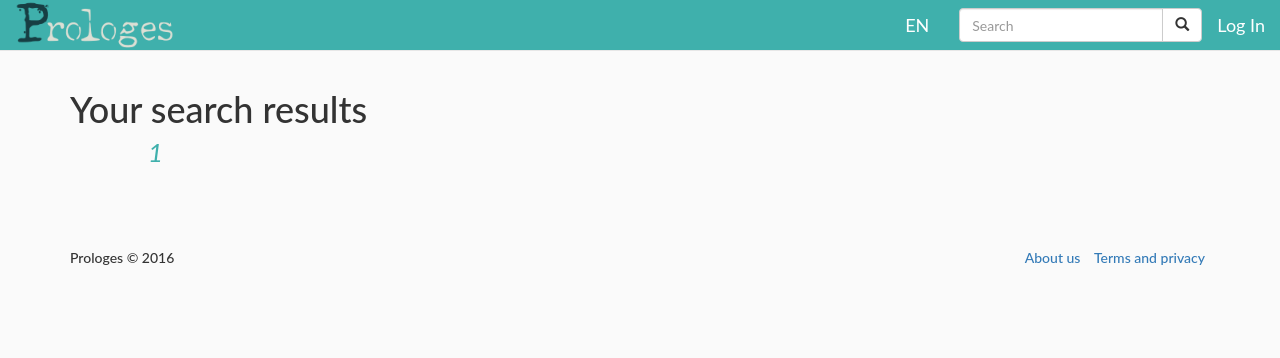
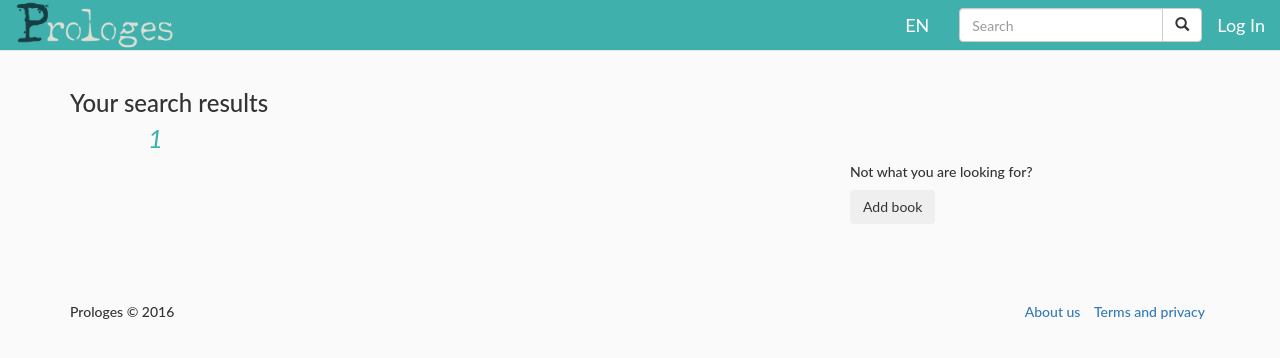
Before and after one commit to jscasca/prlg_web, a PHP site: page /something/en/search.php?q=1 in a window 1280 px wide. Shown: the top 358 px of the page. Run offline with PHP 8.4, Linux system fonts and the light colour scheme; data that the repository does not hold is empty.

Commit message:
Add modal for book request

```diff
--- a/en/search.php
+++ b/en/search.php
@@ -18,7 +18,7 @@ session_start();
 
 	<!-- -->
 	<div class="container">
-		<h1 class="Section-title no-padding">Your search results</h1>
+		<h3 class="Section-title no-padding">Your search results</h1>
 		<span id="search-title" class="search-title"></span>
 
 		<div class="result-cards">
@@ -56,26 +56,100 @@ session_start();
 
 				<!-- Google Results -->
 				<div class="col-md-4">
-
+					<div id="not-found">
+						<h5>Not what you are looking for?</h5>
+						<button class="btn Results-button" onclick="(function(){$('#book-request-modal').modal('show');})()";>Add book</button>
+						<!--<button class="btn Results-button">Add author</button>-->
+					</div>
 				</div>
 			</div>
-			<div class="row">
+			<!-- Modal dialog for book request-->
+			<div id="book-request-modal" class="modal fade">
+				<div class="modal-dialog modal-sm">
+					<div class="modal-content">
+						<form action="../php/submit/customBookRequest.php" method="POST" class="book-request-form" id="book-request-form">
+						<div class="modal-header">
+							<button type="button" class="close" data-dismiss="modal" aria-hidden="true">&times;</button>
+							<h3 class="modal-title"><span id="modal-title-placeholder">Request a book!</span></h3>
+						</div>
+						<div class="modal-body">
+						<div class="form-group">
+							<div class="form-group">
+								<label for="requestTitle">Title</label>
+								<input type="text" class="form-control" id="requestTitle" name="title" placeholder="Title" />
+							</div>
+							<div class="form-group">
+								<label for="requestAuthors">Authors</label>
+								<div id="requestAuthors">
+									<div class="form-group">
+										<input type="text" class="form-control request-author" id="requestAuthors" name="author[]" placeholder="Author" />
+									</div>
+									<div class="form-group">
+										<input type="text" class="form-control request-author" id="requestAuthors" name="author[]" placeholder="Author" />
+									</div>
+								</div>
+							</div>
+							<div class="form-group">
+								<label>
+								Language
+									<select name="language" >
+										<option value="en">ENG</option>
+										<option value="es">ESP</option>
+										<option value="fr">ITA</option>
+										<option value="it">FRA</option>
+										<option value="jp">JAP</option>
+									</select>
+								</label>
+							</div>
+						</div>
+							<!--
+								<div>
+									<h5>Title</h5>
+									<input name="title" class="request-form-title">
+									<h5>Authors</h5>
+									<div>
+										<div class="">
+											<input name="author[]" class="request-form-author">
+										</div>
+										<div class="">
+											<input name="author[]" class="request-form-author">
+										</div>
+									</div>
+									<div>
+										<h5>Language</h5>
+										<select name="language">
+											<option value="en">ENG</option>
+											<option value="es">ESP</option>
+											<option value="fr">ITA</option>
+											<option value="it">FRA</option>
+											<option value="jp">JAP</option>
+										</select>
+									</div>
+								</div>-->
+							<!--<div class="prologe-modal--prologe text-center">
+								<textarea id="prologe-modal--textarea" class="prologe-modal--textarea"></textarea>
+								<div class="prologe-modal--feedback texformt-right" id="prologe-modal--feedback"></div>
+							</div>
+							<div class="prologe-modal--rating">
+								Rate: <span id="prologe-modal--raty"></span>
+							</div>-->
+						</div>
+						<div class="modal-footer">
+							<div class="modal-footer--buttons text-center">
+								<button type="submit" class="btn Blue-button" id="prologe-modal--submit">Request!</button>
+							</div>
+							<!--<button type="button" class="btn btn-default" data-dismiss="modal">Cancelar</button>-->
+						</div>
+						</form>
+					</div>
+				</div>
+			</div>
+			<!--<div class="row">
 				<div class="col-md-8" id="google-results">
 
 				</div>
-			</div>
+			</div>-->
 		</div>
-
-		<!-- NOT READY YET -->
-		<!--<h5 class="Results-subtitle">
-			¿No encontraste el libro o escritor que buscabas?
-				<button class="btn Results-button">Nuevo Libro</button>
-				<button class="btn Results-button">Nuevo Autor</button>
-		</h5>-->
-		<div class="">
-
-		</div>
-
 
 	</div>
 
@@ -99,7 +173,7 @@ $(document).ready(function() {
 	$('#search-title').html(searchText);
 
 	var searchHandler = new PrologesDataHolder($('#search-results'), searchTemplate);
-	var gsearchHandler = new PrologesDataHolder($('#google-results'), gsearchTemplate);
+	var gsearchHandler = new PrologesDataHolder($('#search-results'), gsearchTemplate);
 
 	var search = ds.search(searchText);
 	search.then(function(data){
@@ -122,4 +196,20 @@ $(document).ready(function() {
 		});
 	//}
 });
+
+$('#registration--form').submit(function() {
+	//check the title or return false
+	//return ( && title);
+	//check the authors or return false
+	return false;
+});
+
+function checkAuthors() {
+	//query for request-form-author
+
+};
+
+function checkTitle() {
+	//query for request-form-title
+};
 </script>
```
